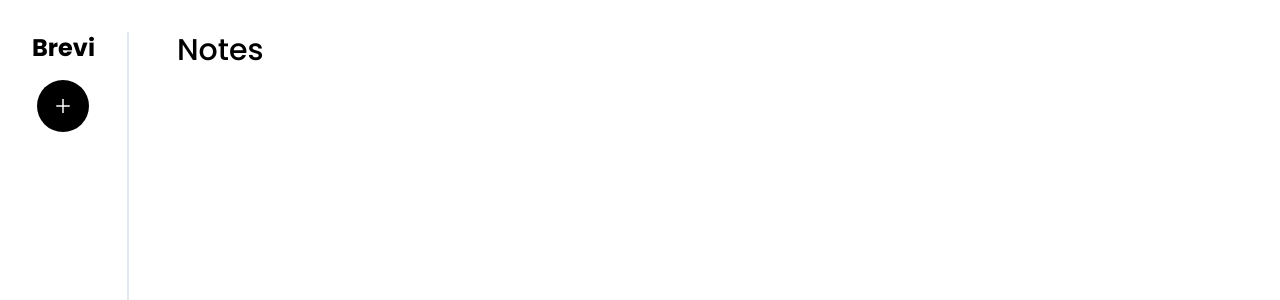
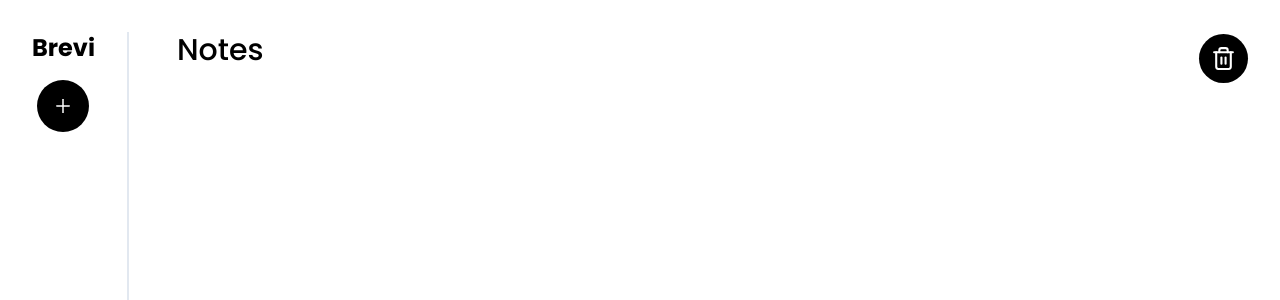
Before and after one commit to samuellsantos/Notes, a React (Vite) app: page / in a window 1280 px wide. Shown: the top 300 px of the page. Built offline with nearby package versions, Linux system fonts and the light colour scheme.

Commit message:
Fix key ID

```diff
--- a/src/components/BigNote.tsx
+++ b/src/components/BigNote.tsx
@@ -13,6 +13,8 @@
   export const BigNote = () => {
     const color = useSelector((state: RootState) => state.app.color)
     const BigNote = useSelector((state: RootState) => state.app.BigNote)
+    const notesFromRedux = useSelector((state: RootState) => state.save)
+    const dispatch = useDispatch()
 
     const [text, setText] = useState('')
     const maxLines = 4;
@@ -24,15 +26,13 @@
       }
     };
 
-    const dispatch = useDispatch()
-
     function closeNote (){
       dispatch(closeBigNote())
       setText('')
     }
 
   const handleSaveNote = (note: string, color: string) => {
-    const id = Math.random(); // Gere um ID único (melhor usar uma biblioteca para isso em produção)
+    const id = notesFromRedux.length + 1;
     dispatch(saveNote({ id, note, color }));
     closeNote()
     setTimeout(() => {
@@ -46,6 +46,7 @@
         setText('')
       }
     }
+
     return (
       <>
         {BigNote && <motion.div
@@ -63,9 +64,9 @@
         onChange={handleTextareaChange}
         onKeyDown={closeNotePressEsc}
         className={`${color} border-none focus:outline-none p-4 text-black resize-none rounded-t  overflow-hidden placeholder:text-black/20 placeholder:italic transition-all`}>
+        </textarea>
 
-        </textarea>
-        {/* <input type="text" name="note" id="note" maxLength={100} placeholder='Type your note here!' className={`${color} border-none focus:outline-none p-4 text-black resize-none rounded overflow-hidden placeholder:text-black/20 placeholder:italic transition-all w-auto`}/> */}
+
         <div className={`${color} w-full h-16 rounded-b flex items-center justify-between p-4`}>
           <motion.div className='cursor-pointer'
           whileHover={{ scale: 1.1 }}
--- a/src/components/Notes.tsx
+++ b/src/components/Notes.tsx
@@ -1,23 +1,32 @@
-import React from 'react'
+import React, { useState } from 'react'
 import { BigNote } from './BigNote'
 import { Note } from './Note'
 import { useSelector } from 'react-redux'
 import { RootState } from '../redux/store'
+import { TrashBtn } from './TrashBtn'
 
 export const Notes = () => {
   const notesFromRedux = useSelector((state: RootState) => state.save)
-  console.log(notesFromRedux)
+
+
   return (
     <div className='w-full h-full relative'>
-      <header>
-        <h1 className='text-3xl mb-4'>
-          Notes
-        </h1>
+      <header className='flex items-center justify-between'>
+        <div>
+          <h1 className='text-3xl mb-4'>
+            Notes
+          </h1>
+        </div>
+
+        <div>
+          <TrashBtn />
+        </div>
+
       </header>
 
       <div className='flex flex-wrap gap-3'>
       {notesFromRedux && notesFromRedux.map((note: any) => (
-          <Note color={note.color}>{note.note}</Note>
+          <Note color={note.color} key={note.id}>{note.note}</Note>
       ))}
 
       </div>
--- /dev/null
+++ b/src/components/TrashBtn.tsx
@@ -0,0 +1,8 @@
+import {FiTrash2} from 'react-icons/fi'
+export const TrashBtn = () => {
+  return (
+    <div className='bg-black rounded-full p-3 cursor-pointer transition-all hover:opacity-70'>
+      <FiTrash2 size={25} color='white'/>
+    </div>
+  )
+}
```
